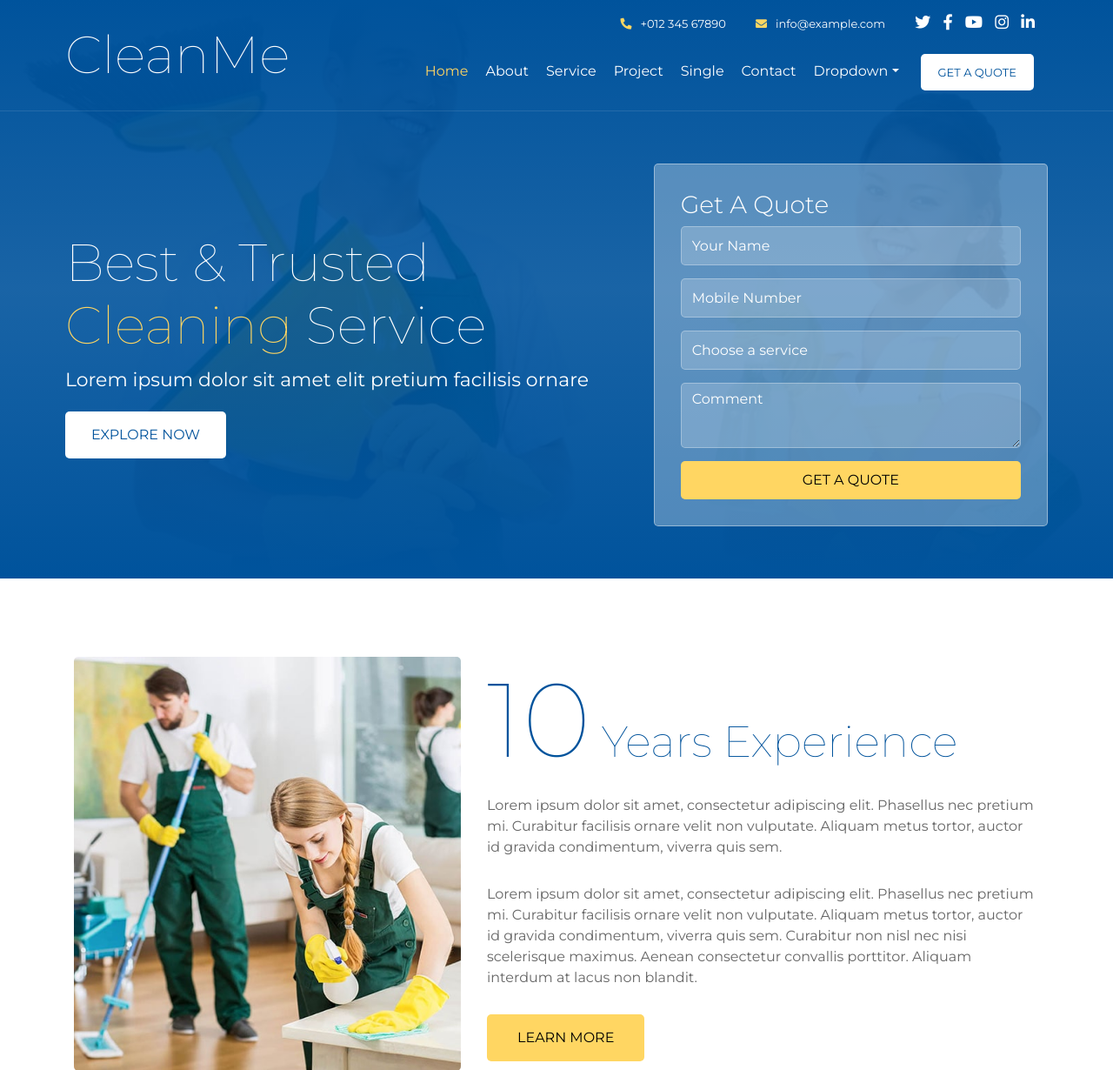
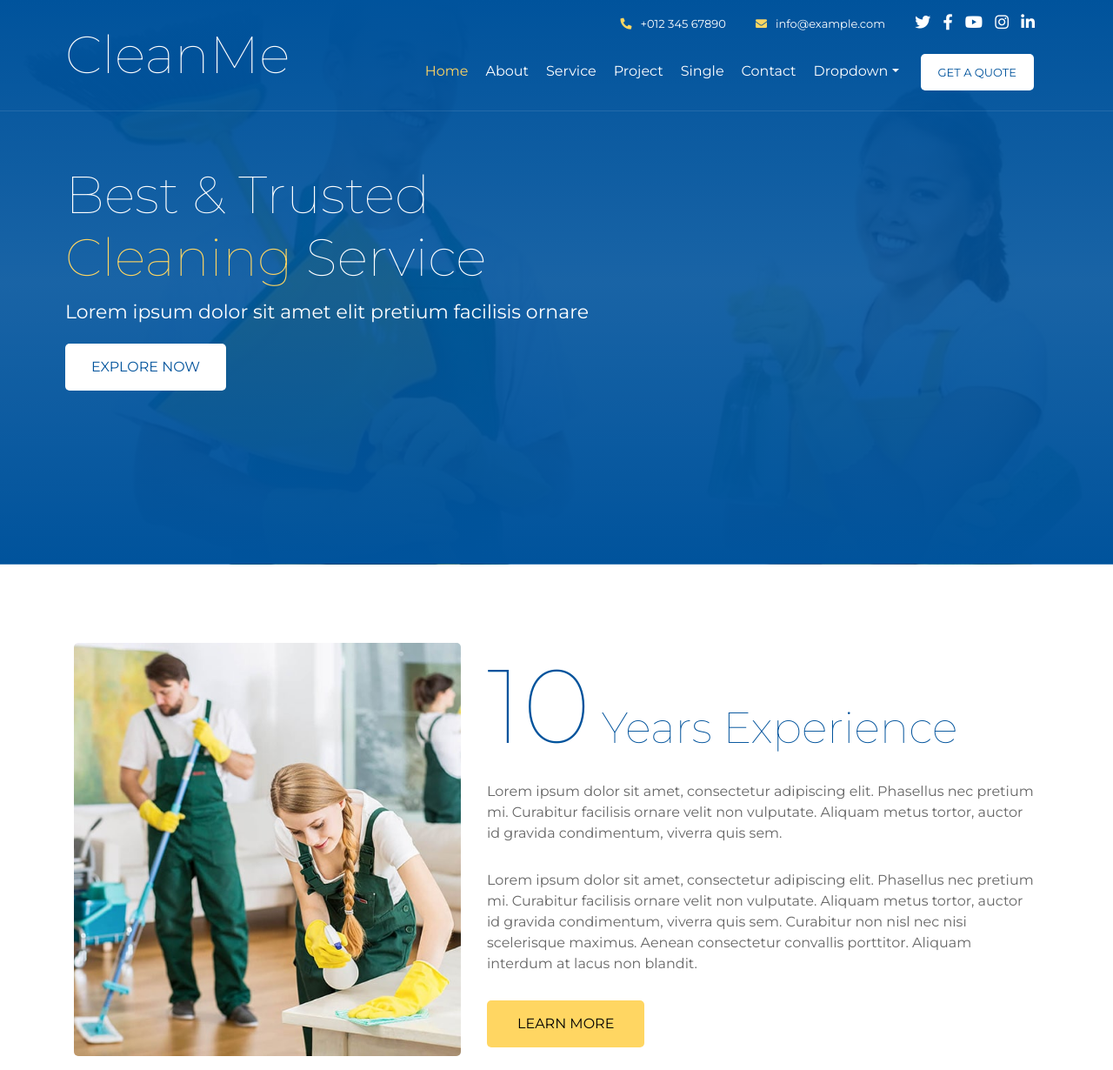
Before and after one commit to veena-anu/workersportal-mini, a Django app: page / in a window 1280 px wide. Shown: the top 1230 px of the page at 87% size. Run offline with Django 3.2, Linux system fonts and the light colour scheme; some libraries are stand-ins or nearby versions.

Commit message:
template first commit
template first commit

```diff
--- a/Template/index.html
+++ b/Template/index.html
@@ -93,7 +93,7 @@
                             <a class="btn" href="">Explore Now</a>
                         </div>
                         <div class="col-md-5">
-                            <div class="form">
+                            <!-- <div class="form">
                                 <h3>Get A Quote</h3>
                                 <form>
                                     <input class="form-control" type="text" placeholder="Your Name">
@@ -109,7 +109,7 @@
                                     <textarea class="form-control" placeholder="Comment"></textarea>
                                     <button class="btn btn-block">Get A Quote</button>
                                 </form>
-                            </div>
+                            </div> -->
                         </div>
                     </div>
                 </div>
--- a/static/css/style.css
+++ b/static/css/style.css
@@ -262,7 +262,7 @@ a:focus {
 
 .header .hero {
     padding-top: 60px;
-    padding-bottom: 60px;
+    padding-bottom: 200px;
 }
 
 .header .hero h2 {
```
